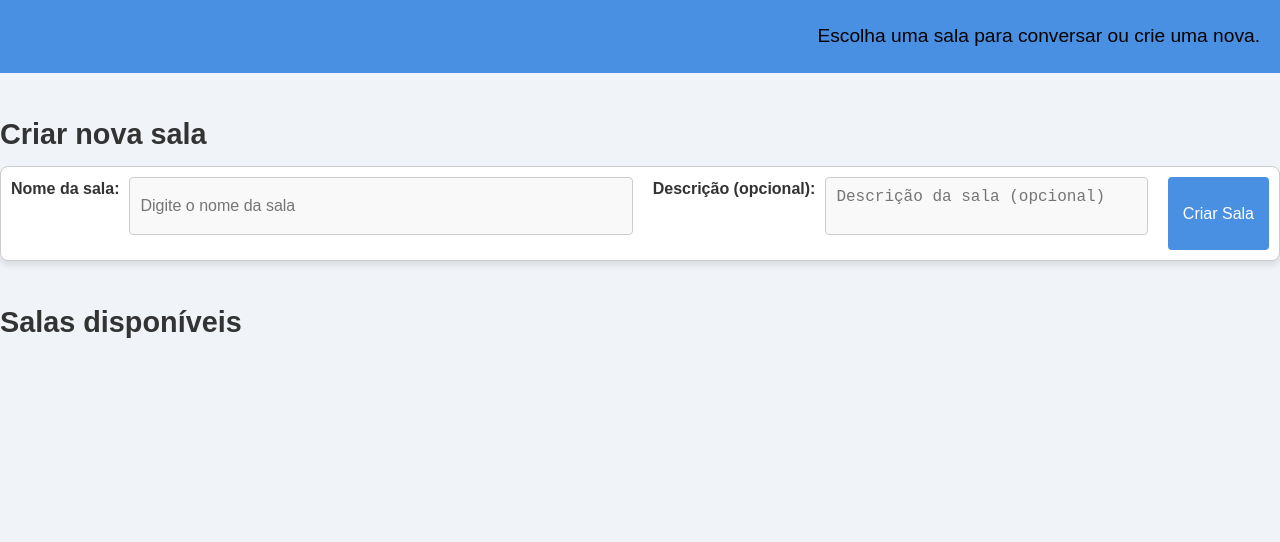
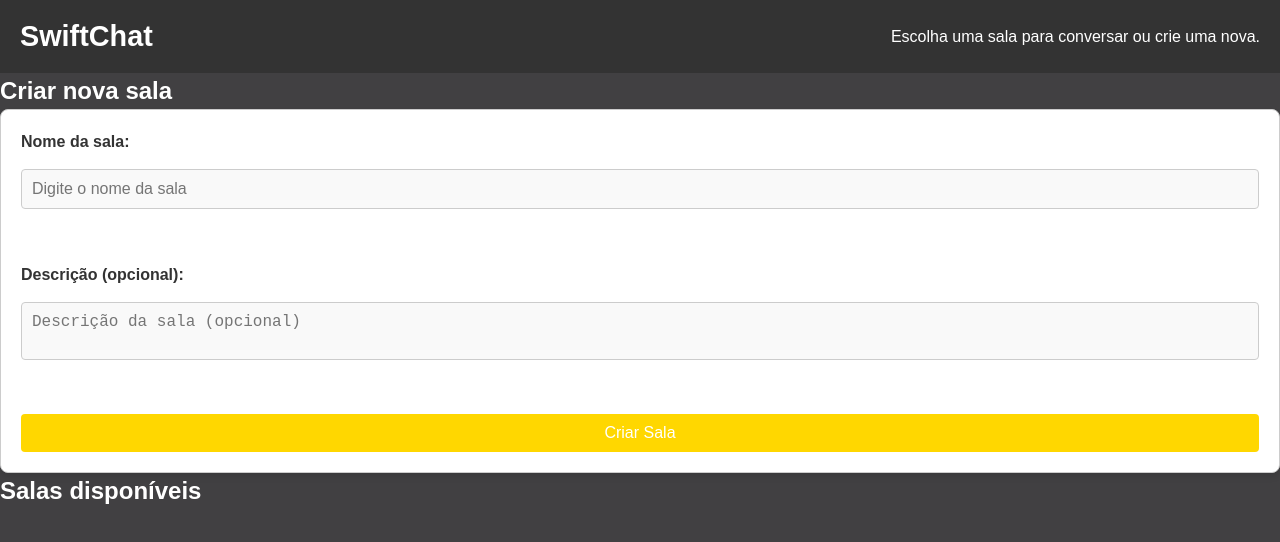
Before and after one commit to carlinhosborba/Projeto_Site, a website: page views/home.html in a window 1280 px wide. Drawn offline with Linux system fonts and the light colour scheme.

Commit message:
css 2 ok

```diff
--- a/views/style2.css
+++ b/views/style2.css
@@ -1,4 +1,5 @@
-body, h1, h2, p, form, input, textarea, button {
+/* Reset básico */
+body, h1, h2, p, form, input, textarea, button, a {
     margin: 0;
     padding: 0;
     box-sizing: border-box;
@@ -7,117 +8,18 @@ body, h1, h2, p, form, input, textarea, button {
 body {
     font-family: Arial, sans-serif;
     line-height: 1.5;
-    background-color: #f9f9f9;
-    color: #333;
-    padding: 20px;
-}
-
-header {
-    text-align: center;
-    margin-bottom: 20px;
-}
-
-header h1 {
-    font-size: 2.5rem;
-    color: #4a90e2;
-}
-
-header p {
-    font-size: 1.2rem;
-    color: #000000;
-}
-
-section {
-    margin: 20px 0;
-}
-
-section h2 {
-    font-size: 1.8rem;
-    color: #333;
-    margin-bottom: 10px;
-}
-
-form {
-    background-color: #fff;
-    padding: 20px;
-    border-radius: 8px;
-    box-shadow: 0 4px 6px rgba(0, 0, 0, 0.1);
-}
-
-form label {
-    display: block;
-    font-weight: bold;
-    margin-bottom: 5px;
-    color: #333;
-}
-
-form input,
-form textarea {
-    width: 40%;
-    padding: 10px;
-    font-size: 1rem;
-    border: 1px solid #ccc;
-    border-radius: 4px;
-    outline: none;
-    margin-bottom: 15px;
-    background-color: #f9f9f9;
-    position: relative;
-    opacity: 0;
-    transform: translateY(20px);
-    animation: slideIn 0.4s forwards ease-in-out;
-}
-
-form input:focus,
-form textarea:focus {
-    border-color: #4a90e2;
-    box-shadow: 0 0 5px rgba(74, 144, 226, 0.5);
-}
-
-form button {
-    background-color: #4a90e2;
-    color: #fff;
-    padding: 10px 15px;
-    border: none;
-    border-radius: 4px;
-    font-size: 1rem;
-    cursor: pointer;
-    transition: background-color 0.3s;
-}
-
-form button:hover {
-    background-color: #357abd;
-}
-
-@keyframes slideIn {
-    0% {
-        opacity: 0;
-        transform: translateY(20px);
-    }
-    100% {
-        opacity: 1;
-        transform: translateY(0);
-    }
-}
-body, h1, a, form, textarea, button {
-    margin: 0;
-    padding: 0;
-    box-sizing: border-box;
-}
-
-body {
-    font-family: Arial, sans-serif;
-    line-height: 1.5;
-    background-color: #f0f4f8;
-    color: #333;
+    background-color: #414042; /* Fundo escuro */
+    color: #ffffff; /* Texto claro */
     padding: 0;
     display: flex;
     flex-direction: column;
-    height: 100vh;
+    min-height: 100vh;
 }
 
+/* Cabeçalho */
 header {
-    background-color: #4a90e2;
-    color: #fff;
+    background-color: #333;
+    color: #ffffff;
     padding: 15px 20px;
     display: flex;
     justify-content: space-between;
@@ -129,29 +31,30 @@ header h1 {
 }
 
 header a {
-    color: #fff;
+    color: #ffd700; /* Dourado */
     text-decoration: none;
-    background-color: #357abd;
+    background-color: #414042;
     padding: 8px 15px;
     border-radius: 4px;
     transition: background-color 0.3s;
 }
 
 header a:hover {
-    background-color: #285a8e;
+    background-color: #333;
 }
 
+/* Conteúdo principal */
 main {
     display: flex;
     flex-direction: column;
     justify-content: space-between;
     flex: 1;
     padding: 15px;
-    overflow: hidden;
 }
 
 #messagesContainer {
-    background-color: #fff;
+    background-color: #ffffff; /* Fundo claro */
+    color: #333; /* Texto escuro */
     border: 1px solid #ccc;
     border-radius: 8px;
     padding: 10px;
@@ -166,25 +69,33 @@ main {
 }
 
 #messagesContainer::-webkit-scrollbar-thumb {
-    background-color: #4a90e2;
+    background-color: #ffd700; /* Dourado */
     border-radius: 4px;
 }
 
 #messagesContainer::-webkit-scrollbar-thumb:hover {
-    background-color: #357abd;
+    background-color: #f0c000; /* Dourado mais claro */
 }
 
+/* Formulário */
 form {
     display: flex;
-    gap: 10px;
-    background-color: #fff;
+    flex-direction: column;
+    gap: 15px;
+    background-color: #ffffff; /* Fundo claro */
     border: 1px solid #ccc;
     border-radius: 8px;
-    padding: 10px;
+    padding: 20px;
     box-shadow: 0 4px 6px rgba(0, 0, 0, 0.1);
 }
 
-textarea {
+form label {
+    color: #333; /* Cor escura para contraste */
+    font-size: 1rem;
+    font-weight: bold;
+}
+
+textarea, input {
     flex: 1;
     padding: 10px;
     font-size: 1rem;
@@ -192,19 +103,23 @@ textarea {
     border-radius: 4px;
     resize: none;
     outline: none;
+    background-color: #f9f9f9; /* Fundo leve */
+    color: #333; /* Texto escuro */
+    width: 100%; /* Garante largura uniforme */
+    max-width: 100%; /* Limita a largura máxima */
     opacity: 0;
     transform: translateY(20px);
     animation: slideIn 0.4s forwards ease-in-out;
 }
 
-textarea:focus {
-    border-color: #4a90e2;
-    box-shadow: 0 0 5px rgba(74, 144, 226, 0.5);
+textarea:focus, input:focus {
+    border-color: #ffd700;
+    box-shadow: 0 0 5px rgba(255, 215, 0, 0.5);
 }
 
 button {
-    background-color: #4a90e2;
-    color: #fff;
+    background-color: #ffd700; /* Dourado */
+    color: #ffffff;
     padding: 10px 20px;
     border: none;
     border-radius: 4px;
@@ -214,9 +129,10 @@ button {
 }
 
 button:hover {
-    background-color: #357abd;
+    background-color: #f0c000; /* Dourado mais claro */
 }
 
+/* Animação */
 @keyframes slideIn {
     0% {
         opacity: 0;
@@ -227,3 +143,30 @@ button:hover {
         transform: translateY(0);
     }
 }
+
+/* Rodapé */
+footer {
+    background-color: #333;
+    color: #fff;
+    text-align: center;
+    padding: 15px 0;
+    position: relative;
+    bottom: 0;
+    width: 100%;
+}
+
+.footer-container {
+    display: flex;
+    flex-direction: column;
+    align-items: center;
+}
+
+#footer-link {
+    color: #ffd700;
+    text-decoration: none;
+    font-weight: bold;
+}
+
+#footer-link:hover {
+    color: #f0c000;
+}
```
